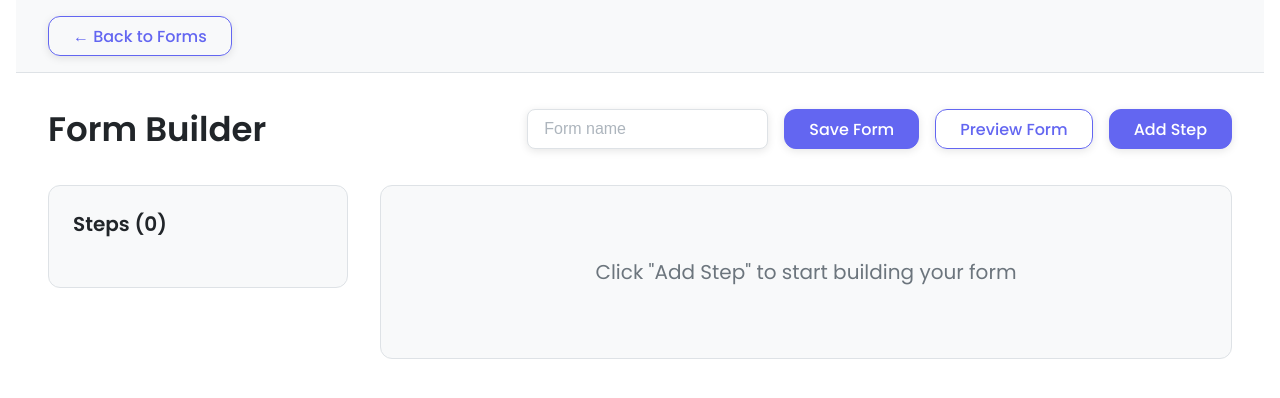
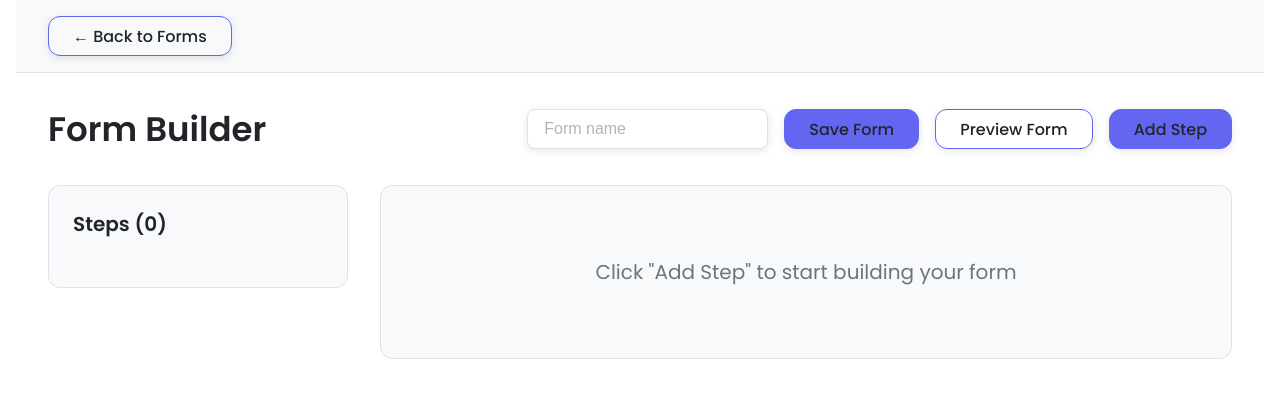
Before and after one commit to DanyilShcheblykin/form-builder, a Next.js app: page /forms/create in a window 1280 px wide. Shown: the top 398 px of the page. Built offline with nearby package versions, Linux system fonts and the light colour scheme.

Commit message:
Fix loader on button

```diff
--- a/src/components/ui/button/button-filled.tsx
+++ b/src/components/ui/button/button-filled.tsx
@@ -61,6 +61,8 @@ const ButtonFilled: React.FC<IProps> = (props) => {
     [onClick]
   )
 
+  const showLoader = isLoadingInner || isLoading
+
   return (
     <ButtonRaw
       className={classNames(buttonColorClass, styles.button, className)}
@@ -70,13 +72,17 @@ const ButtonFilled: React.FC<IProps> = (props) => {
       ref={ref}
       {...rest}
     >
-      {!isLoadingInner && !isLoading && children}
+      <span className={classNames(showLoader && styles.hiddenText)}>
+        {children}
+      </span>
 
-      {(isLoadingInner || isLoading) && (
-        <div className={styles.dorsWrapper}>
-          <div className={styles.loaderDot} />
-          <div className={styles.loaderDot} />
-          <div className={styles.loaderDot} />
+      {showLoader && (
+        <div className={styles.loaderWrapper}>
+          <div className={styles.dorsWrapper}>
+            <div className={styles.loaderDot} />
+            <div className={styles.loaderDot} />
+            <div className={styles.loaderDot} />
+          </div>
         </div>
       )}
     </ButtonRaw>
--- a/src/components/ui/button/button.module.scss
+++ b/src/components/ui/button/button.module.scss
@@ -103,6 +103,21 @@
   border-radius: 0.75rem;
 }
 
+.hiddenText {
+  opacity: 0;
+  visibility: hidden;
+}
+
+.loaderWrapper {
+  position: absolute;
+  top: 50%;
+  left: 50%;
+  transform: translate(-50%, -50%);
+  display: flex;
+  align-items: center;
+  justify-content: center;
+}
+
 .dorsWrapper {
   display: flex;
   gap: 0.5rem;
```
